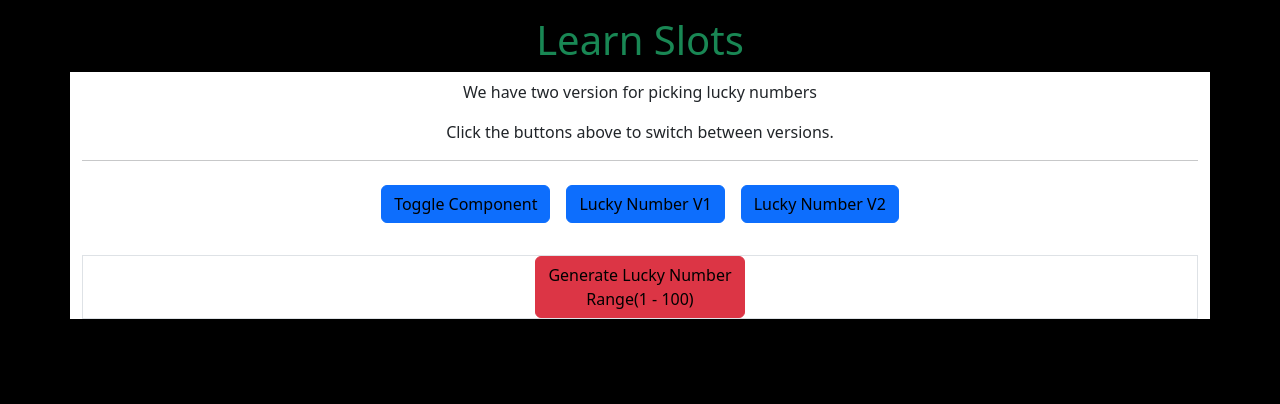
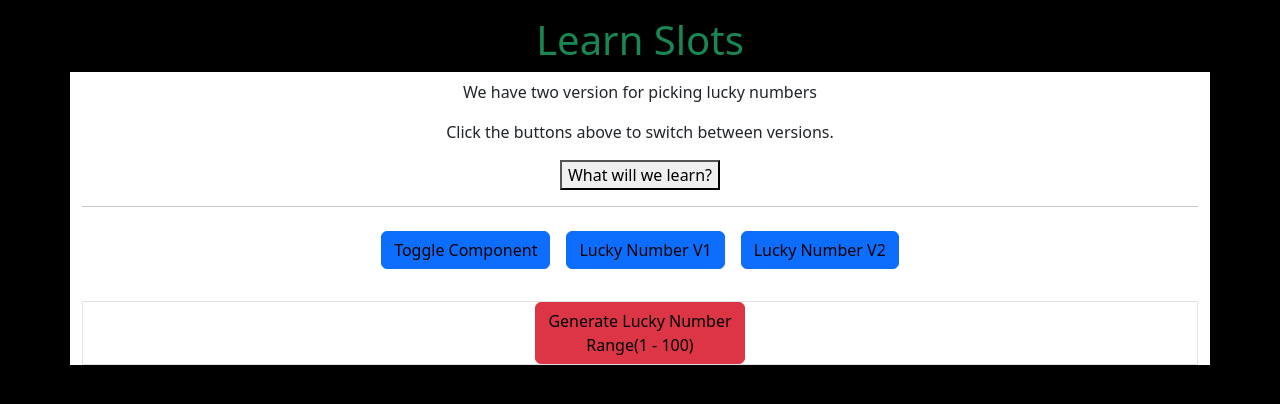
Before and after one commit to tankoi/vue-3-and-net-10-build-full-stack-real-world-app-2025, a Vue app in the folder Section 13 - Slots and Lifecycle/vue-components-demo/: page / in a window 1280 px wide. Shown: the top 404 px of the page. Built offline with nearby package versions, Linux system fonts and the light colour scheme.

Commit message:
108. Who owns the slots data

```diff
--- a/Section 13 - Slots and Lifecycle/vue-components-demo/src/App.vue
+++ b/Section 13 - Slots and Lifecycle/vue-components-demo/src/App.vue
@@ -2,10 +2,19 @@
   <LuckyNumberParentComponent>
     <p class="pt-2">We have two version for picking lucky numbers</p>
     <p>Click the buttons above to switch between versions.</p>
+    <button @click="showMessage">What will we learn?</button>
+    <h4 class="text-success">{{ message }}</h4>
     <hr>
   </LuckyNumberParentComponent>
 </template>
 
 <script setup>
 import LuckyNumberParentComponent from './components/LuckyNumberParentComponent.vue';
+import { ref } from 'vue';
+
+const message = ref('');
+
+function showMessage() {
+  message.value = 'We will learn how to use slots';
+}
 </script>
```
